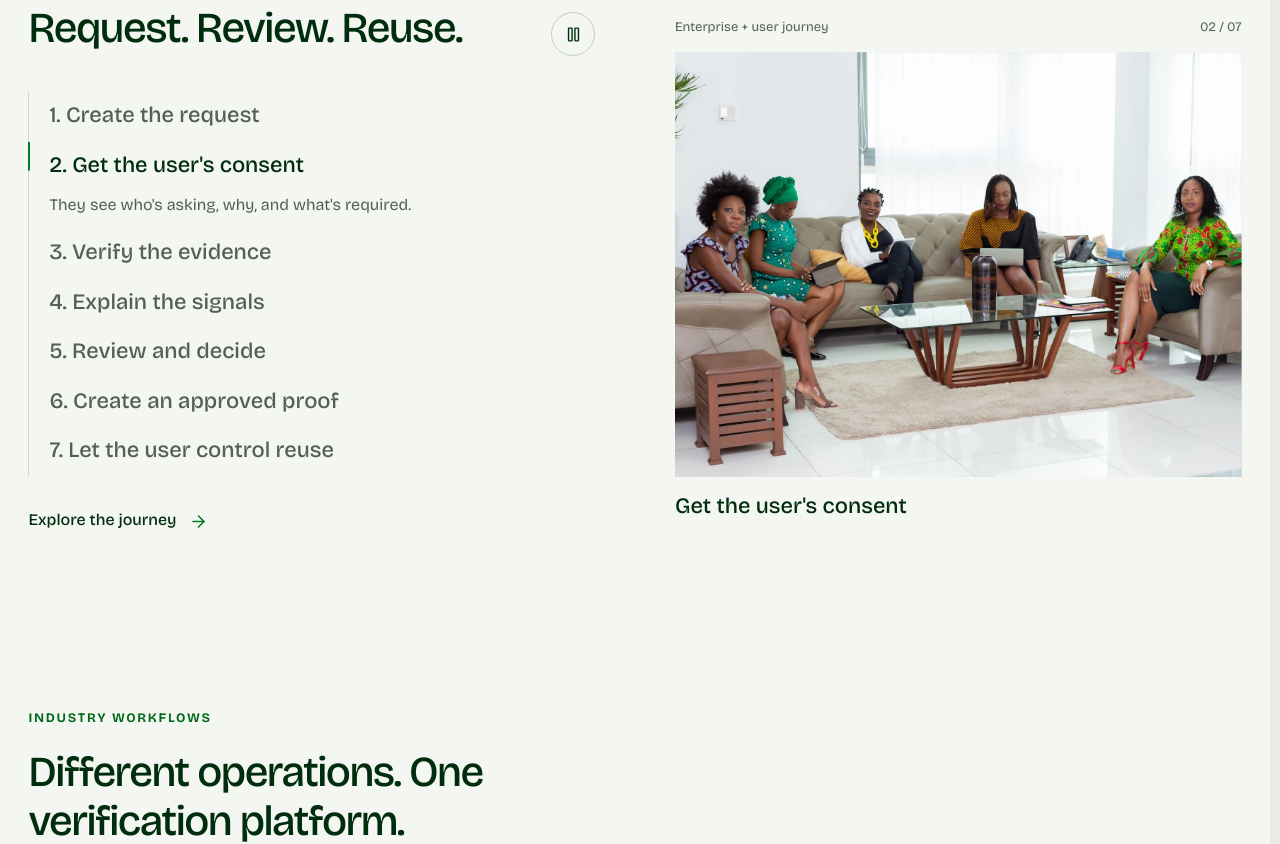
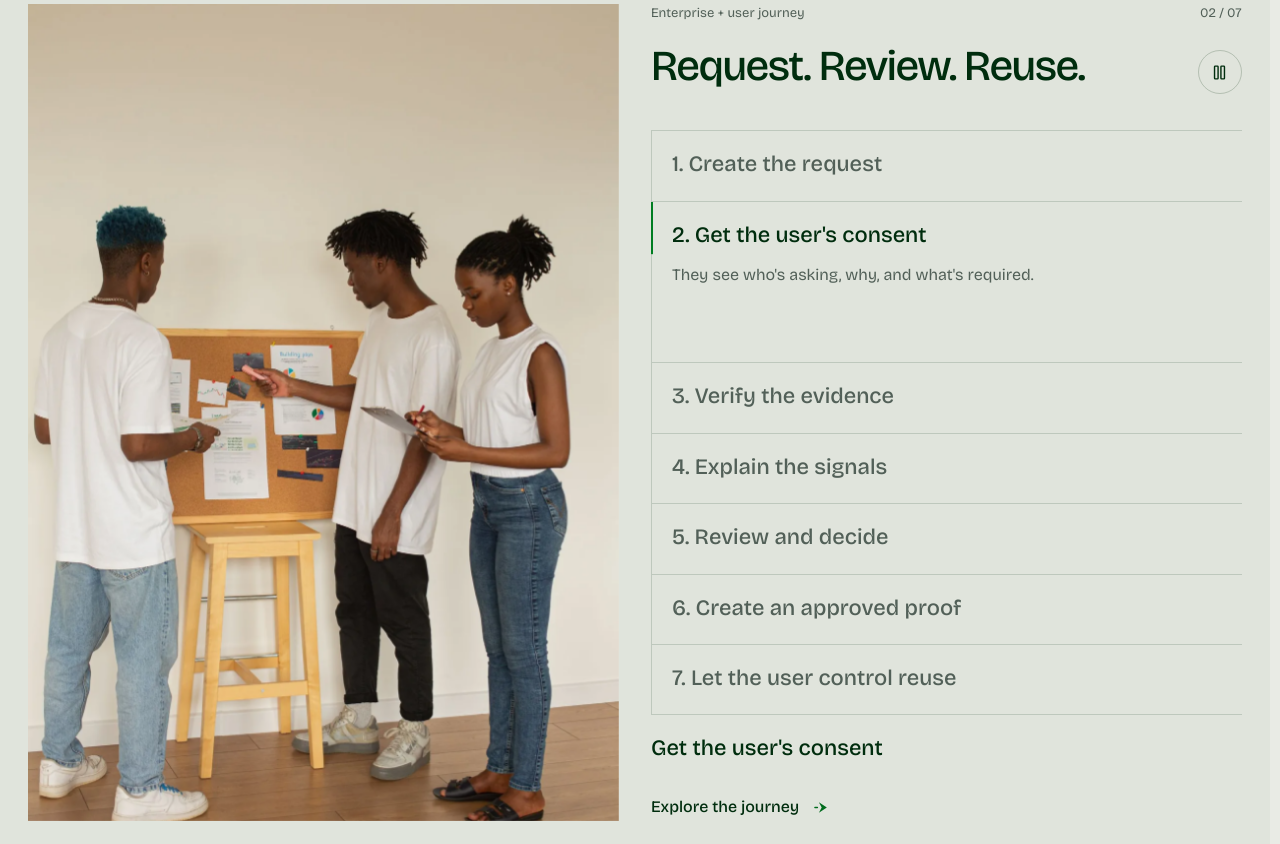
Before and after one commit to joinverza/ontiver_landing, a React (Vite) app: page /enterprise in a window 1280 px wide. Shown: the part 2920-3764 px from the top of the page. Built offline with nearby package versions, Linux system fonts and the light colour scheme; no server answers.

Commit message:
feat(journey): crossfade photos with each selected workflow step

```diff
--- a/src/features/shared/home/components/Solution.tsx
+++ b/src/features/shared/home/components/Solution.tsx
@@ -1,13 +1,13 @@
+import ActionIcon from "../../../../shared/components/ui/ActionIcon";
 import { useEffect, useState } from "react";
-import { ArrowRight, Pause, Play } from "lucide-react";
+import { Pause, Play } from "lucide-react";
 import { Link } from "react-router-dom";
 import { solutionSteps } from "../../../../shared/data/solution";
 import { individualSolutionSteps } from "../../../../shared/data/audienceContent";
 import type { Audience } from "../../../../shared/lib/audience";
 import { useMotionSettings } from "../../../../shared/components/motion/MotionSettings";
-import ContextPhoto from "../../../../shared/components/ui/ContextPhoto";
-import { imagery } from "../../../../shared/data/imagery";
 import { useDocumentVisible, useInViewport } from "../../../../shared/hooks/useVisibility";
+import SolutionMedia from "./SolutionMedia";
 
 const Solution = ({ audience }: { audience: Audience }) => {
   const enterprise = audience === "enterprise";
@@ -32,9 +32,18 @@ const Solution = ({ audience }: { audience: Audience }) => {
   }, [playing, steps.length]);
 
   return (
-    <section ref={sectionRef} id="solution" className="section-space bg-[#f4f6f1]">
-      <div className="site-container grid items-center gap-12 lg:grid-cols-2 lg:gap-20">
-        <div data-scroll-reveal>
+    <section ref={sectionRef} id="solution" className="section-space bg-surface-muted">
+      <div className="site-container story-split">
+        <div className="story-split-media">
+          <SolutionMedia key={audience} steps={steps} selectedStep={selectedStep} />
+        </div>
+        <div data-scroll-reveal className="story-split-content">
+          <div className="mb-5 flex items-center justify-between gap-3 text-meta text-[#526058]">
+            <span>{enterprise ? "Enterprise + user journey" : "Planned user app"}</span>
+            <span>
+              0{selectedStep + 1} / 0{steps.length}
+            </span>
+          </div>
           <div className="mb-9 flex items-start justify-between gap-5">
             <h2 className="section-heading">
               {enterprise ? "Request. Review. Reuse." : "From a request to a reusable proof."}
@@ -60,7 +69,10 @@ const Solution = ({ audience }: { audience: Audience }) => {
             }}
           >
             {steps.map((step, index) => (
-              <div key={step.title} className="relative border-l border-[#002d0e]/15 py-2.5 pl-5">
+              <div
+                key={step.title}
+                className="relative border-t border-l border-[#002d0e]/15 py-5 pl-5 last:border-b"
+              >
                 {selectedStep === index && (
                   <span
                     key={selectedStep}
@@ -83,30 +95,21 @@ const Solution = ({ audience }: { audience: Audience }) => {
                   </button>
                 </h3>
                 <div id={`workflow-step-${audience}-${index}`} hidden={selectedStep !== index}>
-                  <p className="mt-3 text-body text-[#526058]">{step.para}</p>
+                  <p className="solution-description mt-3 text-body text-[#526058]">{step.para}</p>
                 </div>
               </div>
             ))}
           </div>
+          <p key={selectedStep} className="workflow-screen mt-5 text-card-title font-medium">
+            {steps[selectedStep].title}
+          </p>
           <Link
             to={enterprise ? "/enterprise/platform" : "/how-it-works"}
             className="mt-8 inline-flex items-center gap-3 text-body font-medium"
           >
             Explore the journey
-            <ArrowRight size={19} className="text-[#007d21]" />
+            <ActionIcon size={19} className="text-accent" />
           </Link>
-        </div>
-        <div data-media-reveal className="min-w-0">
-          <div className="mb-4 flex items-center justify-between gap-3 text-meta text-[#526058]">
-            <span>{enterprise ? "Enterprise + user journey" : "Planned user app"}</span>
-            <span>
-              0{selectedStep + 1} / 0{steps.length}
-            </span>
-          </div>
-          <ContextPhoto image={enterprise ? imagery.teamwork : imagery.everydayPhone} />
-          <p key={selectedStep} className="workflow-screen mt-4 text-card-title font-medium">
-            {steps[selectedStep].title}
-          </p>
         </div>
       </div>
     </section>
--- /dev/null
+++ b/src/features/shared/home/components/SolutionMedia.tsx
@@ -0,0 +1,60 @@
+import { useEffect, useRef, useState } from "react";
+import { SiteImage } from "../../../../shared/components/media/SiteImage";
+import type { SolutionStep } from "../../../../shared/data/solution";
+import "./solution.css";
+
+const SolutionMedia = ({
+  steps,
+  selectedStep,
+}: {
+  steps: SolutionStep[];
+  selectedStep: number;
+}) => {
+  const images = useRef<Array<HTMLImageElement | null>>([]);
+  const [displayedStep, setDisplayedStep] = useState(selectedStep);
+
+  useEffect(() => {
+    const image = images.current[selectedStep];
+    if (!image) return;
+    let cancelled = false;
+
+    // Keep the previous photograph visible until the incoming image can be painted.
+    void image
+      .decode()
+      .then(() => {
+        if (!cancelled) setDisplayedStep(selectedStep);
+      })
+      .catch(() => {
+        // A failed image must not replace the last successfully displayed photograph.
+      });
+
+    return () => {
+      cancelled = true;
+    };
+  }, [selectedStep]);
+
+  return (
+    <div className="solution-photos" data-media-reveal>
+      {steps.map(({ image }, index) => (
+        <SiteImage
+          key={image.src}
+          ref={(node) => {
+            images.current[index] = node;
+          }}
+          className="solution-photo"
+          src={image.src}
+          alt={image.alt}
+          width={image.width}
+          height={image.height}
+          sizes="(min-width: 1024px) 48vw, 100vw"
+          style={{ objectPosition: image.objectPosition }}
+          data-active={displayedStep === index}
+          aria-hidden={displayedStep !== index}
+          reveal={false}
+        />
+      ))}
+    </div>
+  );
+};
+
+export default SolutionMedia;
--- /dev/null
+++ b/src/features/shared/home/components/solution.css
@@ -0,0 +1,42 @@
+.solution-description {
+  min-block-size: 4lh;
+}
+
+@media (min-width: 640px) {
+  .solution-description {
+    min-block-size: 3lh;
+  }
+}
+
+.solution-photos {
+  position: relative;
+  width: 100%;
+  aspect-ratio: 4 / 3;
+  overflow: hidden;
+  background: var(--surface-muted);
+  isolation: isolate;
+}
+
+.solution-photo {
+  position: absolute;
+  inset: 0;
+  width: 100%;
+  height: 100%;
+  object-fit: cover;
+  opacity: 0;
+  transition: opacity 450ms ease;
+}
+
+.solution-photo[data-active="true"] {
+  opacity: 1;
+}
+
+@media (prefers-reduced-motion: reduce) {
+  .solution-photo {
+    transition: none;
+  }
+}
+
+html[data-motion="paused"] .solution-photo {
+  transition: none;
+}
--- a/src/shared/data/audienceContent.tsx
+++ b/src/shared/data/audienceContent.tsx
@@ -4,6 +4,7 @@ import type { SolutionStep } from "./solution";
 import type { SecurityFeature } from "./trust";
 import type { UseCaseCard } from "../../features/enterprise/use-cases/data/useCases";
 import { imagery } from "./imagery";
+import { editorialPhotos } from "./editorialPhotos";
 
 export const individualProblems: ProblemItem[] = [
   {
@@ -34,36 +35,43 @@ export const individualSolutionSteps: SolutionStep[] = [
     icon: "/assets/verify.svg",
     title: "Review the request",
     para: "See who's asking, what they need, and why, before you do anything.",
+    image: editorialPhotos.personalPhone,
   },
   {
     icon: "/assets/proof.svg",
     title: "Make your choice",
     para: "Approve, decline, or ask a question first.",
+    image: editorialPhotos.consent,
   },
   {
     icon: "/assets/consent.svg",
     title: "Submit your evidence",
     para: "Provide only what's requested, through a guided flow.",
+    image: editorialPhotos.howItWorks,
   },
   {
     icon: "/assets/share.svg",
     title: "Follow the review",
     para: "Watch your request move through verification in real time.",
+    image: editorialPhotos.personalLaptop,
   },
   {
     icon: "/assets/reuse.svg",
     title: "Keep approved proofs",
     para: "Once verified, your proof stays with you for future use.",
+    image: editorialPhotos.individualUseCases,
   },
   {
     icon: "/assets/consent.svg",
     title: "Approve the next share",
     para: "Reuse your proof with a new request instead of starting over.",
+    image: editorialPhotos.blogIdentity,
   },
   {
     icon: "/assets/reuse.svg",
     title: "Manage your history",
     para: "Review, revoke, or check on anything you've ever shared.",
+    image: editorialPhotos.sharingHistory,
   },
 ];
 
--- a/src/shared/data/solution.ts
+++ b/src/shared/data/solution.ts
@@ -1,7 +1,11 @@
+import { editorialPhotos } from "./editorialPhotos";
+import { imagery, type EditorialImage } from "./imagery";
+
 export type SolutionStep = {
   icon: string;
   title: string;
   para: string;
+  image: EditorialImage;
 };
 
 export const solutionSteps: SolutionStep[] = [
@@ -9,36 +13,43 @@ export const solutionSteps: SolutionStep[] = [
     icon: "./assets/verify.svg",
     title: "Create the request",
     para: "Choose the person or business, the workflow, and what you need.",
+    image: editorialPhotos.workflow,
   },
   {
     icon: "./assets/screen.svg",
     title: "Get the user's consent",
     para: "They see who's asking, why, and what's required.",
+    image: editorialPhotos.consent,
   },
   {
     icon: "./assets/proof.svg",
     title: "Verify the evidence",
     para: "Ontiver runs the selected checks through internal services and approved providers.",
+    image: editorialPhotos.verification,
   },
   {
     icon: "./assets/consent.svg",
     title: "Explain the signals",
     para: "Intelligence flags consistency, fraud, or review signals with reasons attached.",
+    image: editorialPhotos.intelligence,
   },
   {
     icon: "./assets/reuse.svg",
     title: "Review and decide",
     para: "Your reviewer inspects results, evidence, and the audit trail, then approves, rejects, or escalates.",
+    image: imagery.candidateReview,
   },
   {
     icon: "/assets/proof.svg",
     title: "Create an approved proof",
     para: "A reusable proof is created containing only the approved claims.",
+    image: editorialPhotos.proof,
   },
   {
     icon: "/assets/reuse.svg",
     title: "Let the user control reuse",
     para: "They decide whether to approve future requests using the same proof.",
+    image: editorialPhotos.sharingHistory,
   },
 ];
 
```
